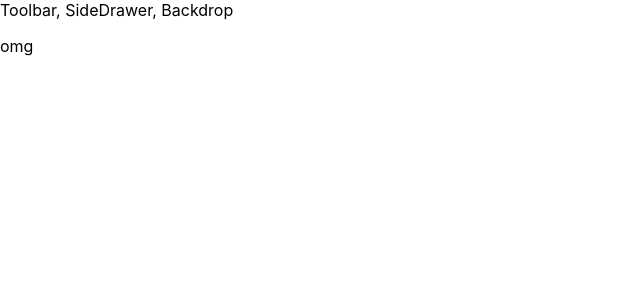
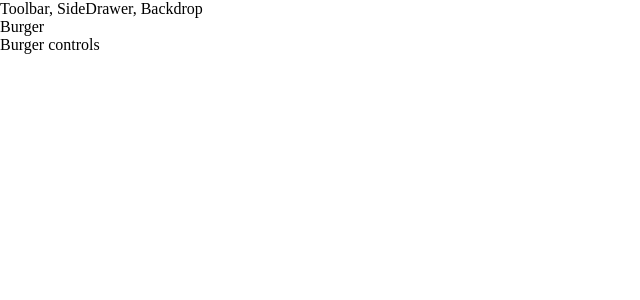
Before and after one commit to PauloPatoleia/burger-creator, a React app: page / in a window 1280 px wide. Shown: the top 300 px of the page, without its empty margins (0-640 px from the left). Built offline with nearby package versions, Linux system fonts and the light colour scheme.

Commit message:
Start implementation of the burger builder container

```diff
--- a/src/App.js
+++ b/src/App.js
@@ -1,12 +1,14 @@
 import React, { Component } from 'react';
 import Layout from './components/Layout/Layout'
+
+import BurgerBuilder from './containers/BurgerBuilder/BurgerBuilder'
 
 class App extends Component {
   render() {
     return (
       <div>
         <Layout>
-          <p>omg</p>
+          <BurgerBuilder></BurgerBuilder>
         </Layout>
       </div>
     );
--- /dev/null
+++ b/src/components/Layout/Layout.css
@@ -0,0 +1,3 @@
+.Content {
+    margin-top:16px;
+}
--- a/src/components/Layout/Layout.js
+++ b/src/components/Layout/Layout.js
@@ -1,5 +1,5 @@
 import React from 'react';
-
+import Classes from './Layout.css'
 import Aux from '../../hoc/Auxiliary'
 
 const Layout = (props) => {
@@ -8,7 +8,7 @@
         <div>
             Toolbar, SideDrawer, Backdrop
         </div>
-        <main>
+        <main className={Classes.Content}>
             {props.children}
         </main>
         </Aux>
--- /dev/null
+++ b/src/containers/BurgerBuilder/BurgerBuilder.js
@@ -0,0 +1,15 @@
+import React, { Component } from 'react';
+import Aux from './../../hoc/Auxiliary'
+
+class BurgerBuilder extends Component {
+    render() {
+        return (
+            <Aux>
+                <div>Burger</div>
+                <div>Burger controls</div>
+            </Aux>
+        );
+    }
+}
+
+export default BurgerBuilder;
--- a/src/hoc/Auxiliary.js
+++ b/src/hoc/Auxiliary.js
@@ -1,5 +1,3 @@
-import React from 'react';
-
 const Aux = (props) => {
     return (
         props.children
--- a/src/index.css
+++ b/src/index.css
@@ -1,14 +1,5 @@
 body {
   margin: 0;
   padding: 0;
-  font-family: -apple-system, BlinkMacSystemFont, "Segoe UI", "Roboto", "Oxygen",
-    "Ubuntu", "Cantarell", "Fira Sans", "Droid Sans", "Helvetica Neue",
-    sans-serif;
-  -webkit-font-smoothing: antialiased;
-  -moz-osx-font-smoothing: grayscale;
+  font-family: 'open-sans'
 }
-
-code {
-  font-family: source-code-pro, Menlo, Monaco, Consolas, "Courier New",
-    monospace;
-}
```
